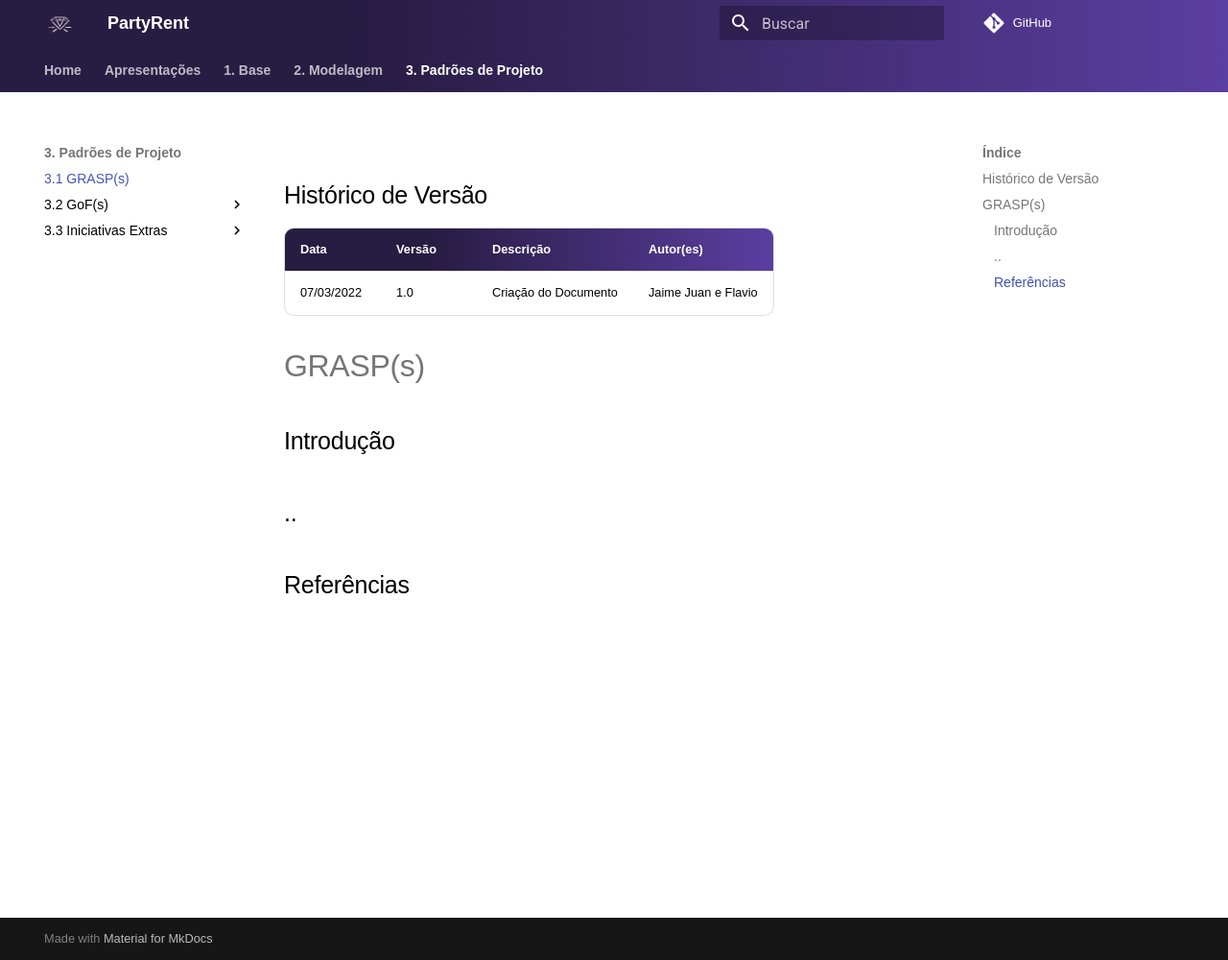
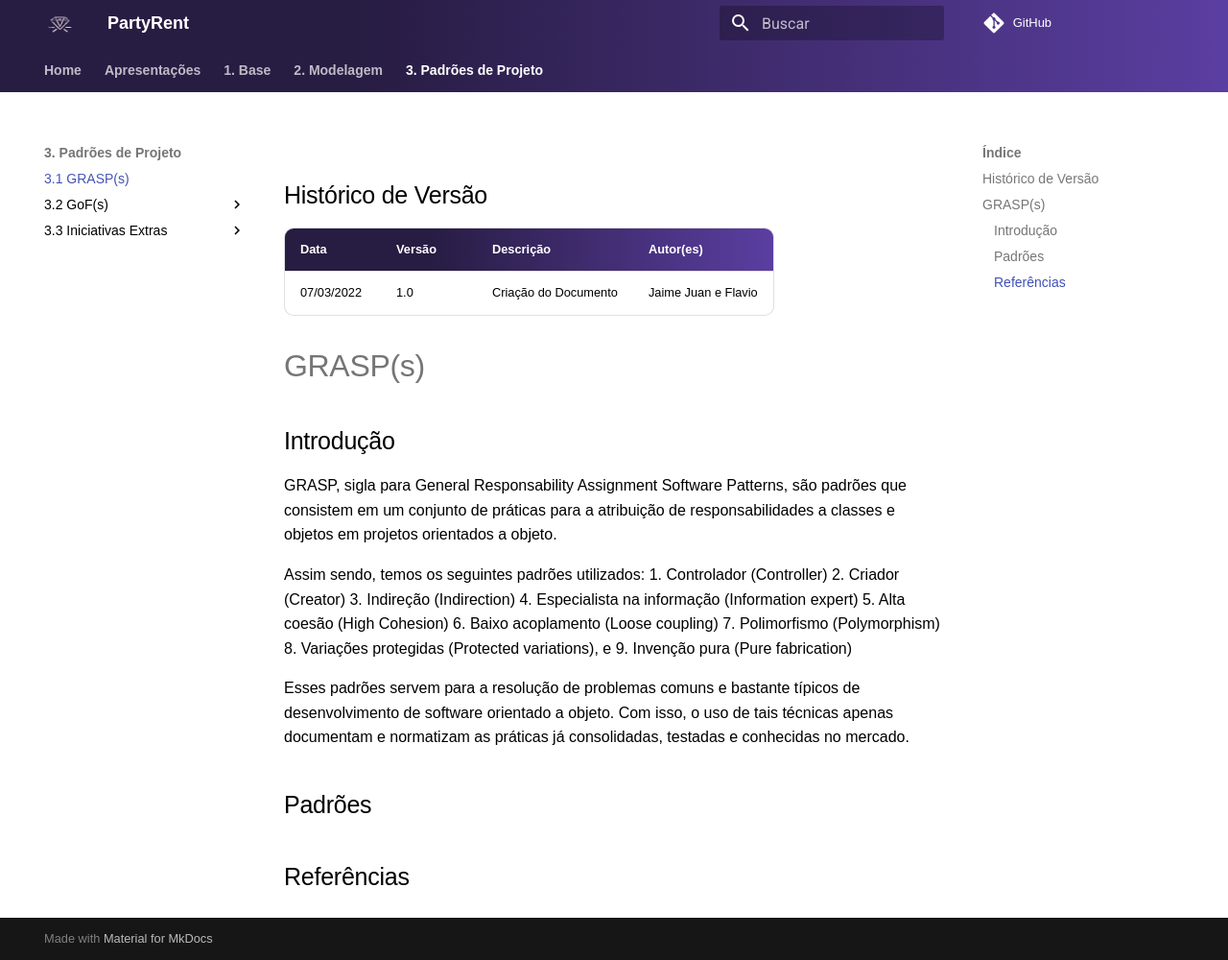
Before and after one commit to UnBArqDsw2021-2/2021.2_G7_-AluguelKitsFesta, an MkDocs documentation site: the page built from docs/padrao/grasp.md, in a window 1280 px wide and 1000 px high. Shown: the whole window at 96% size. Built offline with MkDocs 1.6.1 and Material for MkDocs 9.7.7, drawn with Linux system fonts in a browser that asks for light colours; comment, search, counter and statistics services are not loaded.

Commit message:
update grasp.md

```diff
--- a/docs/padrao/grasp.md
+++ b/docs/padrao/grasp.md
@@ -8,9 +8,23 @@
 
 ## Introdução
 
+GRASP, sigla para General Responsability Assignment Software Patterns, são padrões que consistem em um conjunto de práticas para a atribuição de responsabilidades a classes e objetos em projetos orientados a objeto.
 
+Assim sendo, temos os seguintes padrões utilizados:
+1. Controlador (Controller)
+2. Criador (Creator)
+3. Indireção (Indirection)
+4. Especialista na informação (Information expert)
+5. Alta coesão (High Cohesion)
+6. Baixo acoplamento (Loose coupling)
+7. Polimorfismo (Polymorphism)
+8. Variações protegidas (Protected variations), e
+9. Invenção pura (Pure fabrication)
 
-## ..
+Esses padrões servem para a resolução de problemas comuns e bastante típicos de desenvolvimento de software orientado a objeto. Com isso, o uso de tais técnicas apenas documentam e normatizam as práticas já consolidadas, testadas e conhecidas no mercado.
+
+## Padrões
+
 
 ## Referências
 
```
